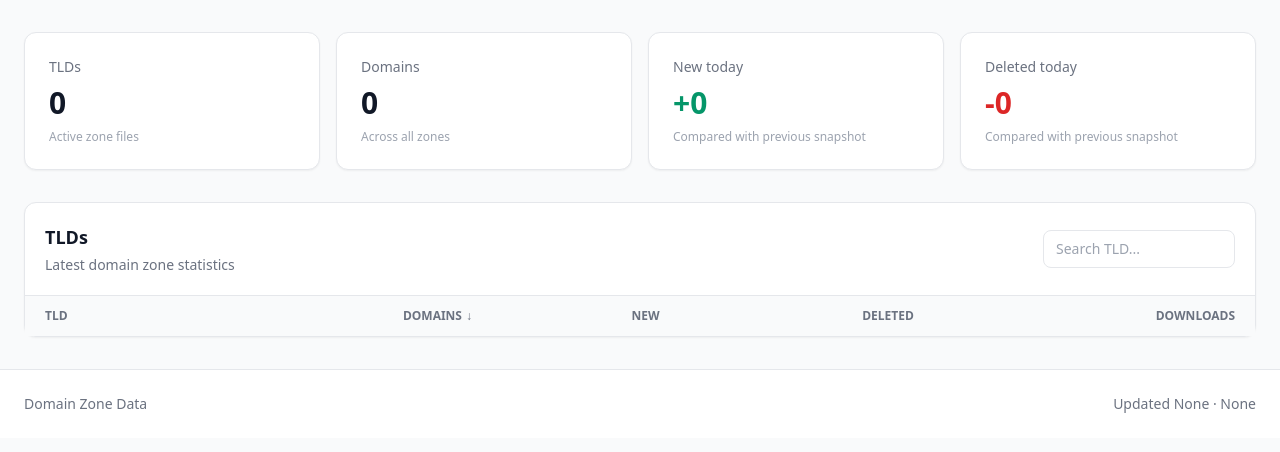
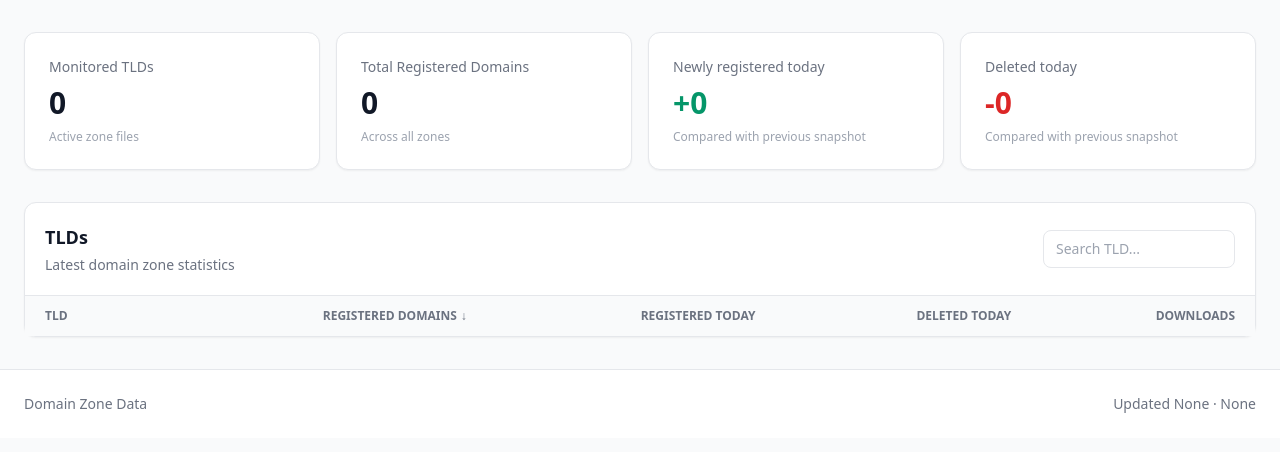
Before and after one commit to stefanpejcic/domain-lists, a Flask app: page / in a window 1280 px wide. Shown: the part 93-545 px from the top of the page. Run offline with Flask 3, Linux system fonts and the light colour scheme; lists and menus that the app fills with data are empty; some libraries are stand-ins or nearby versions.

Commit message:
Update index.html

```diff
--- a/templates/index.html
+++ b/templates/index.html
@@ -95,7 +95,7 @@
             <!-- TLDs -->
             <div class="rounded-xl border bg-white p-6 shadow-sm">
                 <div class="text-sm font-medium text-gray-500">
-                    TLDs
+                    Monitored TLDs
                 </div>
 
                 <div class="mt-2 text-3xl font-bold">
@@ -111,7 +111,7 @@
             <!-- Domains -->
             <div class="rounded-xl border bg-white p-6 shadow-sm">
                 <div class="text-sm font-medium text-gray-500">
-                    Domains
+                    Total Registered Domains
                 </div>
 
                 <div class="mt-2 text-3xl font-bold">
@@ -127,7 +127,7 @@
             <!-- New -->
             <div class="rounded-xl border bg-white p-6 shadow-sm">
                 <div class="text-sm font-medium text-gray-500">
-                    New today
+                    Newly registered today
                 </div>
 
                 <div class="mt-2 text-3xl font-bold text-emerald-600">
@@ -290,7 +290,7 @@
             @click="sortBy('domains')"
         >
             <div class="flex items-center justify-end gap-1">
-                Domains
+                Registered Domains
                 <span x-text="arrow('domains')"></span>
             </div>
         </th>
@@ -300,7 +300,7 @@
             @click="sortBy('new')"
         >
             <div class="flex items-center justify-end gap-1">
-                New
+                Registered today
                 <span x-text="arrow('new')"></span>
             </div>
         </th>
@@ -310,7 +310,7 @@
             @click="sortBy('deleted')"
         >
             <div class="flex items-center justify-end gap-1">
-                Deleted
+                Deleted today
                 <span x-text="arrow('deleted')"></span>
             </div>
         </th>
```
